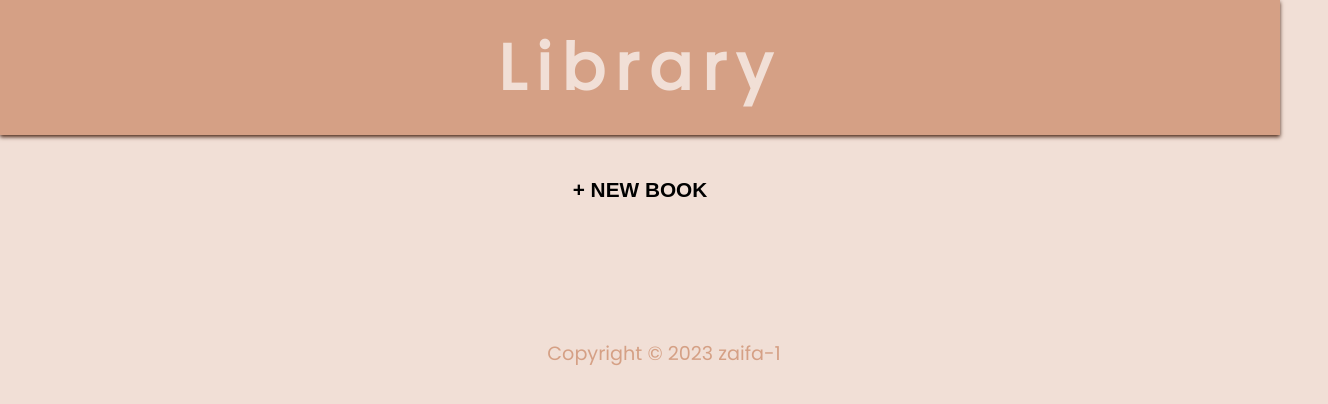
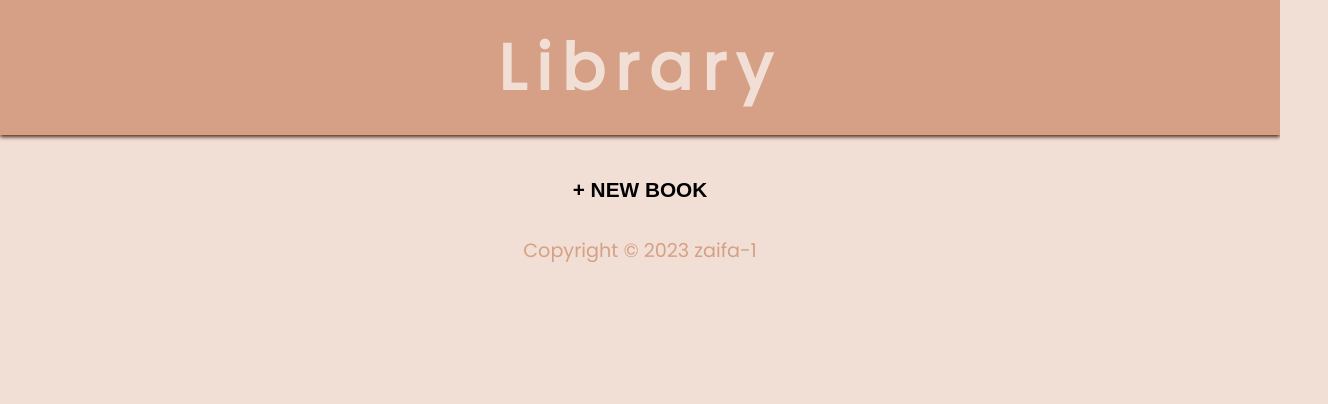
Before and after one commit to zaifa-1/library, a plain HTML site: page index.html in a window 1280 px wide. Shown: the whole page, 1328 px wide, since content can reach past the window. Drawn offline with Linux system fonts and the light colour scheme.

Commit message:
fix footer

```diff
--- a/style.css
+++ b/style.css
@@ -5,6 +5,7 @@
 
 body{
     background-color: #f1dfd6;
+    position: relative;
 }
 
 header{
@@ -20,16 +21,16 @@ header{
     font-family: Poppins;
 }
 
-.footer {
-    position: relative;
+footer {
+    position: absolute;
     bottom: 0;
     left: 0;
     display: flex;
     align-items: center;
     justify-content: center;
-    gap: 10px;
+    /* gap: 10px; */
     width: 100%;
-    padding: 24px;
+    /* padding: 24px; */
     font-size: 1.2em;
     color: #d5a085;
     font-family: Poppins;
@@ -194,7 +195,7 @@ ul{
 .card-container{
     display: grid;
     grid-template-columns: repeat(auto-fill, minmax(300px, 1fr));
-    margin: 50px 100px 50px 100px;
+    margin: 50px 100px;
     justify-content: center;
     gap: 30px;
 }
```
